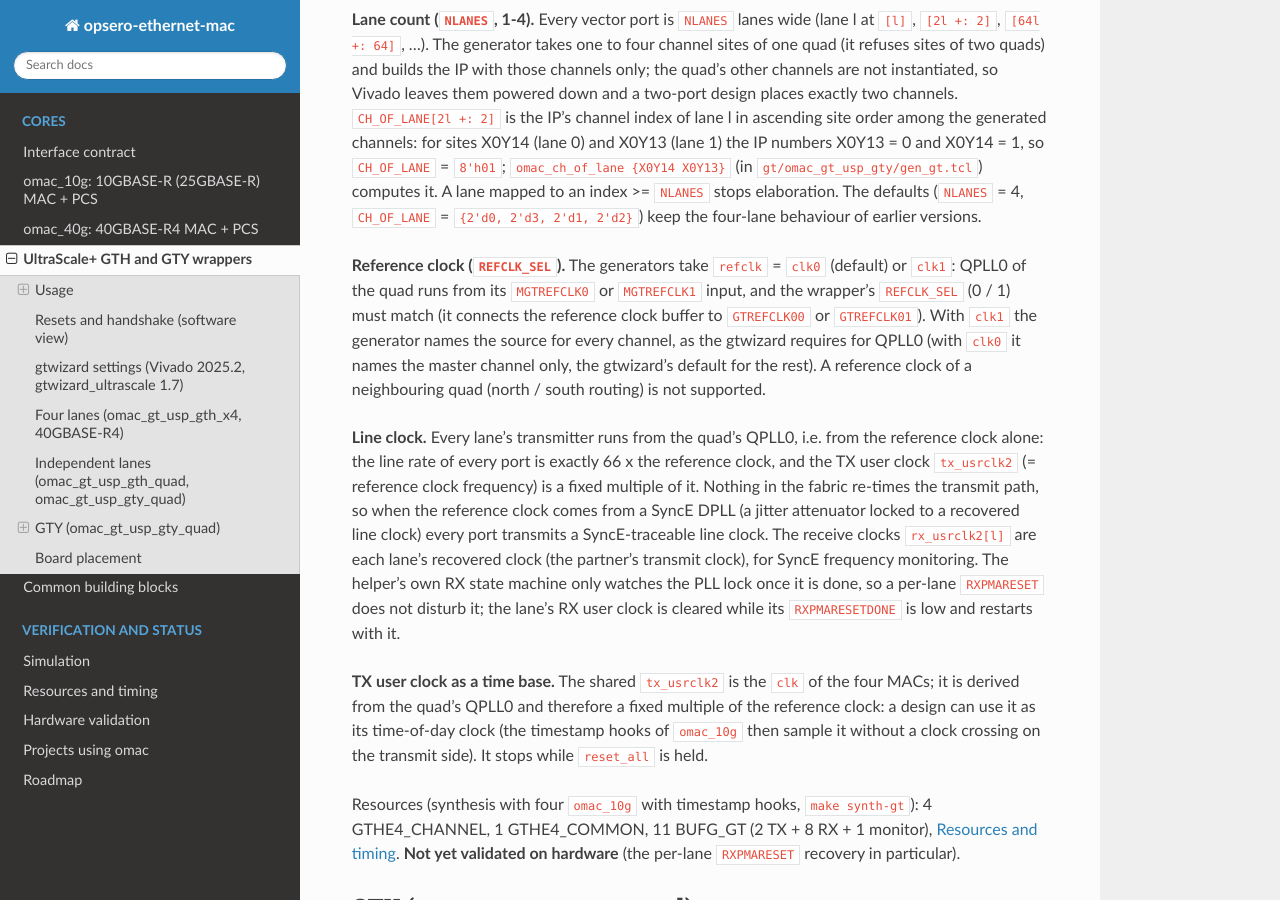
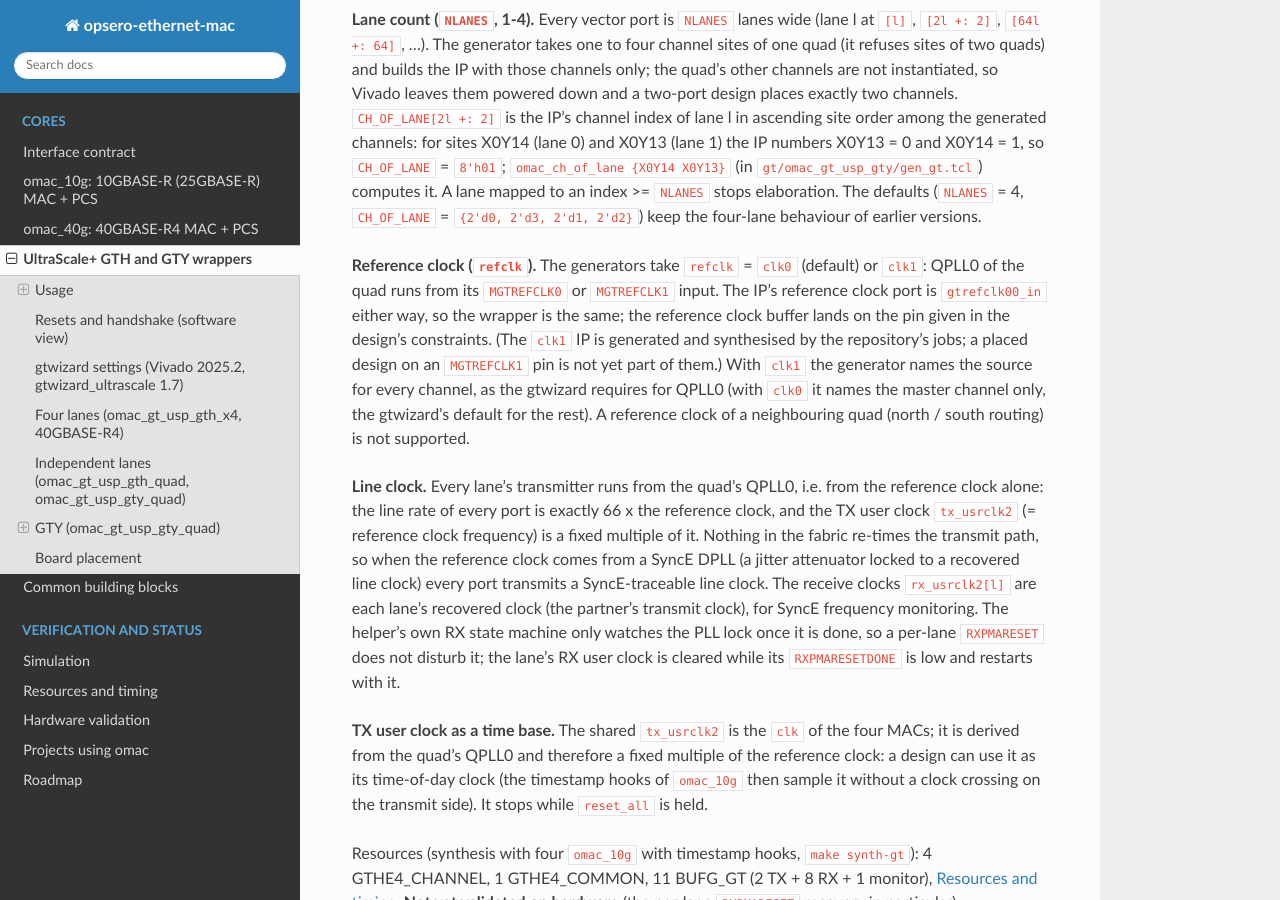
Before and after one commit to fpgadeveloper/opsero-ethernet-mac, a Sphinx documentation site: the page built from docs/gt_usp_gth.md, in a window 1280 px wide and 900 px high, scrolled down 6371 px. Built offline with Sphinx 7.4.7 and the Read the Docs theme 3.1.0, drawn with Linux system fonts in a browser that asks for light colours.

Commit message:
gt quad wrappers: the reference clock always enters on gtrefclk00_in (REFCLK_SEL removed)
The gtwizard IP generated with refclk = clk1 (MGTREFCLK1 named for every channel)
still exposes gtrefclk00_in as its only reference clock port (QPLL0's first input;
gtrefclk01_in is tied inside), so the wrappers need no MGTREFCLK0/1 selection: the
reference clock buffer lands on the pin of the design's constraint. Found by the OOC
job omac_10g_gty4_clk1_ku5p (four GTY lanes on MGTREFCLK1), which now synthesises
(13.8k LUT, +2.381 ns); one-lane GTY job: 3.6k LUT, +2.381 ns. GT loop simulations
(GTY, GTH) pass again. resources.md rows added; docs and generator comments updated.

Co-Authored-By: Claude Opus 5.5 <noreply@anthropic.com>

```diff
--- a/docs/gt_usp_gth.md
+++ b/docs/gt_usp_gth.md
@@ -251,10 +251,12 @@ the IP numbers X0Y13 = 0 and X0Y14 = 1, so `CH_OF_LANE` = `8'h01`; `omac_ch_of_l
 elaboration. The defaults (`NLANES` = 4, `CH_OF_LANE` = `{2'd0, 2'd3, 2'd1, 2'd2}`) keep the
 four-lane behaviour of earlier versions.
 
-**Reference clock (`REFCLK_SEL`).** The generators take `refclk` = `clk0` (default) or `clk1`:
-QPLL0 of the quad runs from its `MGTREFCLK0` or `MGTREFCLK1` input, and the wrapper's
-`REFCLK_SEL` (0 / 1) must match (it connects the reference clock buffer to `GTREFCLK00` or
-`GTREFCLK01`). With `clk1` the generator names the source for every channel, as the gtwizard
+**Reference clock (`refclk`).** The generators take `refclk` = `clk0` (default) or `clk1`:
+QPLL0 of the quad runs from its `MGTREFCLK0` or `MGTREFCLK1` input. The IP's reference clock
+port is `gtrefclk00_in` either way, so the wrapper is the same; the reference clock buffer
+lands on the pin given in the design's constraints. (The `clk1` IP is generated and
+synthesised by the repository's jobs; a placed design on an `MGTREFCLK1` pin is not yet
+part of them.) With `clk1` the generator names the source for every channel, as the gtwizard
 requires for QPLL0 (with `clk0` it names the master channel only, the gtwizard's default for
 the rest). A reference clock of a neighbouring quad (north / south routing) is not supported.
 
```
Also changed, not shown: CHANGELOG.md (+2 -2 lines), docs/resources.md (+2 -0 lines), 7 other files.
